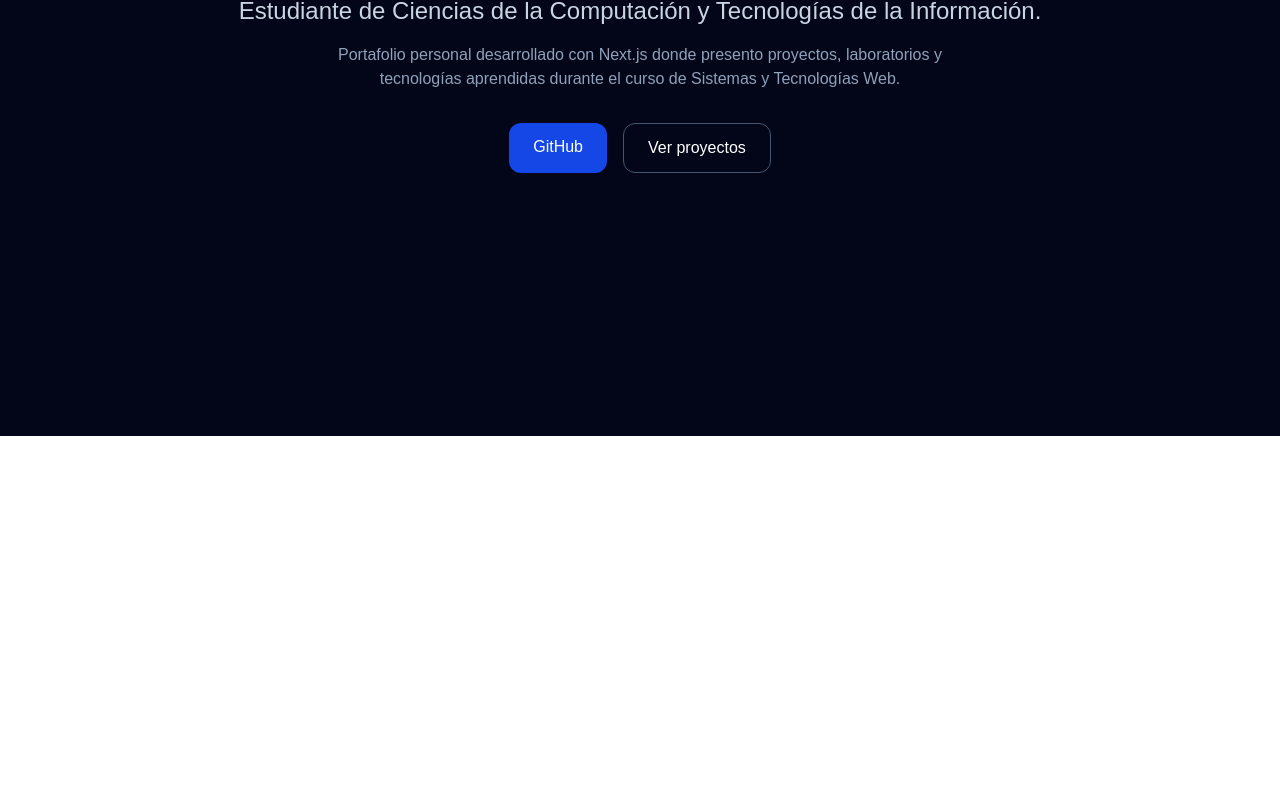
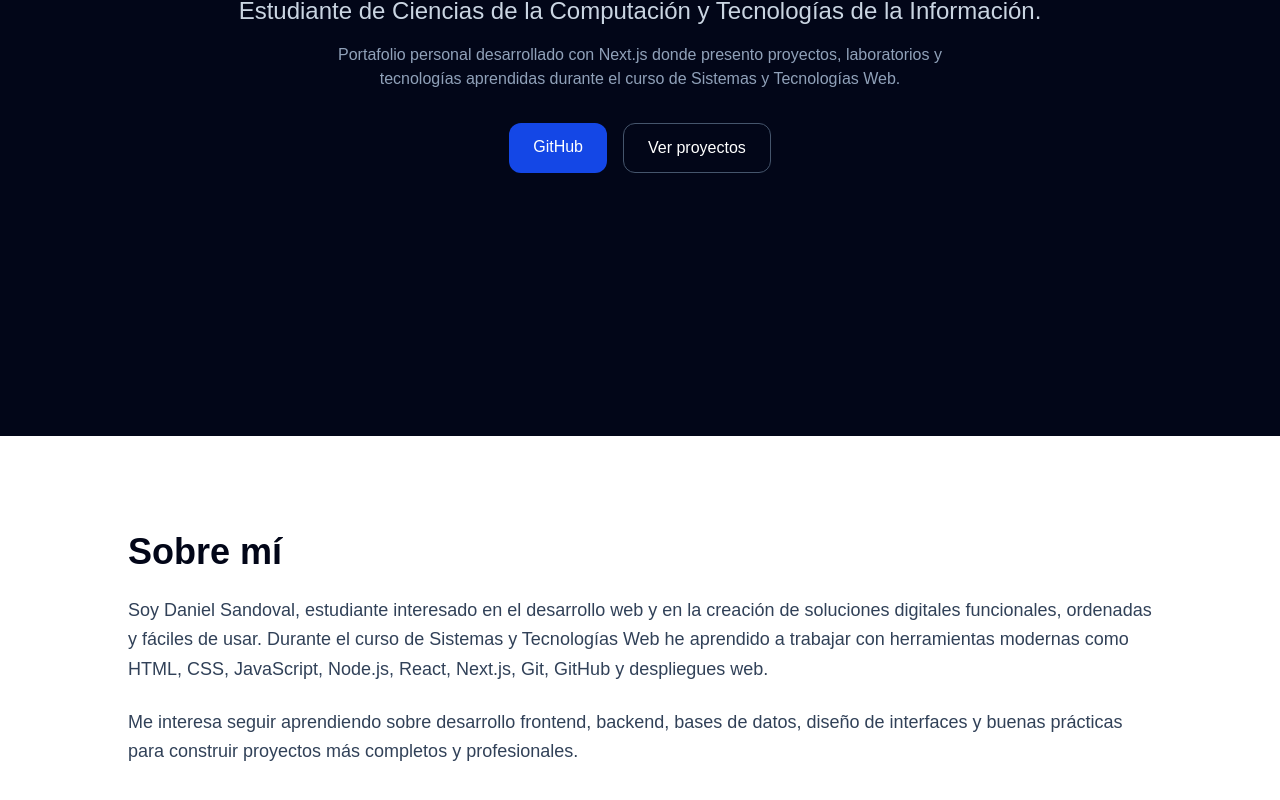
Before and after one commit to K41S3RTK1/daniel-sandoval-portfolio, a Next.js app: page / in a window 1280 px wide. Shown: the part 364-1164 px from the top of the page. Before the commit the page ends 800 px from the top, so only its background shows below. Built offline with nearby package versions, Linux system fonts and the light colour scheme.

Commit message:
feat: agregar seccion sobre mi

```diff
--- a/app/page.js
+++ b/app/page.js
@@ -35,6 +35,25 @@ export default function Home() {
         </div>
 
       </section>
+      <section id="sobre-mi" className="px-6 py-24 bg-white text-slate-950">
+  <div className="max-w-5xl mx-auto">
+    <h2 className="text-4xl font-bold mb-6">Sobre mí</h2>
+
+    <p className="text-lg text-slate-700 leading-relaxed mb-6">
+      Soy Daniel Sandoval, estudiante interesado en el desarrollo web y en la
+      creación de soluciones digitales funcionales, ordenadas y fáciles de usar.
+      Durante el curso de Sistemas y Tecnologías Web he aprendido a trabajar con
+      herramientas modernas como HTML, CSS, JavaScript, Node.js, React, Next.js,
+      Git, GitHub y despliegues web.
+    </p>
+
+    <p className="text-lg text-slate-700 leading-relaxed">
+      Me interesa seguir aprendiendo sobre desarrollo frontend, backend,
+      bases de datos, diseño de interfaces y buenas prácticas para construir
+      proyectos más completos y profesionales.
+    </p>
+  </div>
+</section>
     </main>
   );
 }
```
